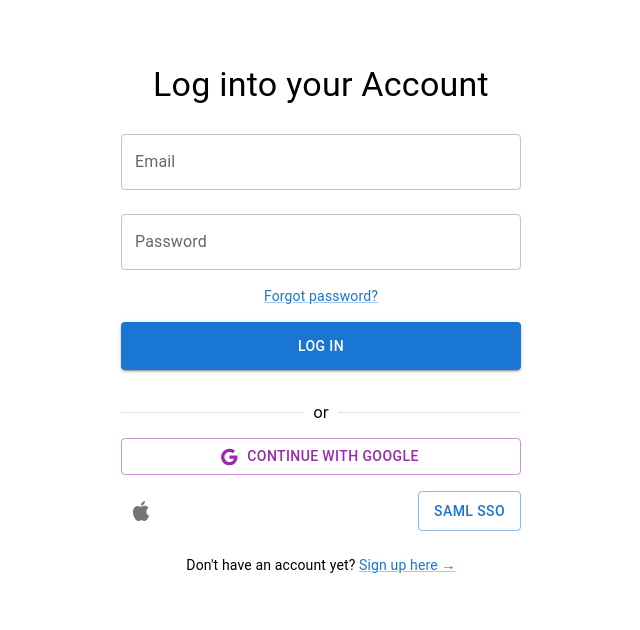
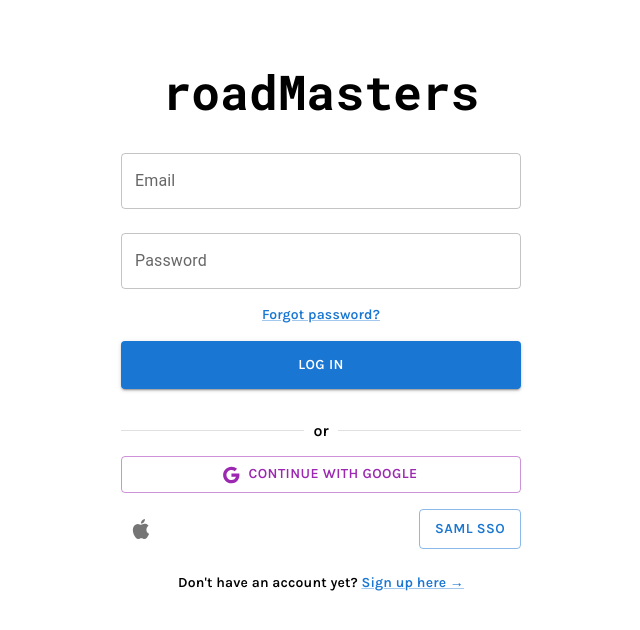
Before and after one commit to OMONa-E/Academe, a React (Create React App) app in the folder frontend/: page /login in a window 1280 px wide. Shown: the top 630 px of the page, without its empty margins (319-959 px from the left). Built offline with nearby package versions, Linux system fonts and the light colour scheme.

Commit message:
modified

```diff
--- a/frontend/src/components/auth/Login.js
+++ b/frontend/src/components/auth/Login.js
@@ -42,10 +42,18 @@ function Login() {
         flexDirection: 'column',
         alignItems: 'center',
         mt: 8,
+        fontFamily: 'Karla, sans-serif',  // Default font for the component
       }}
     >
-      <Typography variant="h4" gutterBottom>
-        Log into your Account
+      <Typography
+        variant="h3"
+        gutterBottom
+        sx={{
+          fontFamily: '"Roboto Mono", monospace', // Override for Roboto Mono
+          fontWeight: 'bold',
+        }}
+      >
+        roadMasters
       </Typography>
 
       <Box component="form" onSubmit={handleLoginClick} sx={{ width: '100%', maxWidth: 400 }}>
@@ -56,6 +64,7 @@ function Login() {
           variant="outlined"
           value={username}
           onChange={(e) => setUsername(e.target.value)}
+          slotProps={{ sx: { fontFamily: 'Karla, sans-serif' } }}
         />
         <TextField
           fullWidth
@@ -65,10 +74,11 @@ function Login() {
           variant="outlined"
           value={password}
           onChange={(e) => setPassword(e.target.value)}
+          slotProps={{ sx: { fontFamily: 'Karla, sans-serif' } }} // Karla for label
         />
-        {error && <Typography color="error">{error}</Typography>}
+        {error && <Typography color="error" sx={{ fontFamily: 'Karla, sans-serif' }}>{error}</Typography>}
 
-        <Link href="#" variant="body2" sx={{ display: 'block', mt: 1, mb: 2 }}>
+        <Link href="#" variant="body2" sx={{ display: 'block', mt: 1, mb: 2, fontFamily: 'Karla, sans-serif' }}>
           Forgot password?
         </Link>
 
@@ -77,7 +87,7 @@ function Login() {
           variant="contained"
           color="primary"
           fullWidth
-          sx={{ py: 1.5, mb: 2 }}
+          sx={{ py: 1.5, mb: 2, fontFamily: 'Karla, sans-serif' }}
         >
           Log in
         </Button>
@@ -89,7 +99,7 @@ function Login() {
           color="secondary"
           fullWidth
           startIcon={<GoogleIcon />}
-          sx={{ mb: 1 }}
+          sx={{ mb: 1, fontFamily: 'Karla, sans-serif' }}
         >
           Continue with Google
         </Button>
@@ -98,10 +108,10 @@ function Login() {
           {/* <IconButton><WindowsIcon /></IconButton> */}
           <IconButton><AppleIcon /></IconButton>
           {/* <IconButton><Slack /></IconButton> */}
-          <Button variant="outlined">SAML SSO</Button>
+          <Button variant="outlined" sx={{ fontFamily: 'Karla, sans-serif' }}>SAML SSO</Button>
         </Box>
 
-        <Typography variant="body2" sx={{ mt: 3 }}>
+        <Typography variant="body2" sx={{ mt: 3, fontFamily: 'Karla, sans-serif' }}>
           Don't have an account yet? <Link href="#">Sign up here →</Link>
         </Typography>
       </Box>
--- a/frontend/src/index.js
+++ b/frontend/src/index.js
@@ -1,6 +1,8 @@
 import React from 'react';
 import ReactDOM from 'react-dom/client';
 import './index.css';
+import '@fontsource/roboto-mono/700.css';
+import '@fontsource/karla/600.css';
 import App from './App';
 import { AuthProvider } from './context/AuthContext';
 import reportWebVitals from './reportWebVitals';
```
